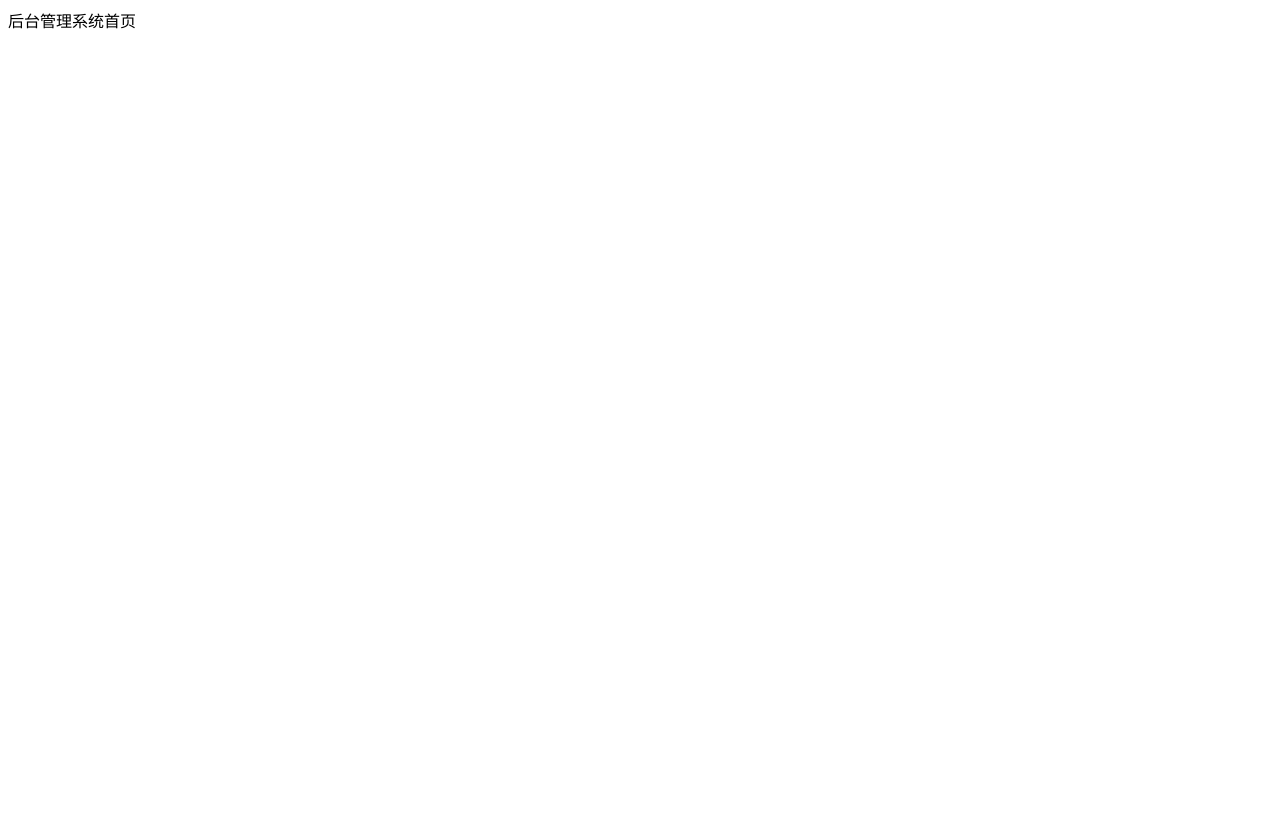
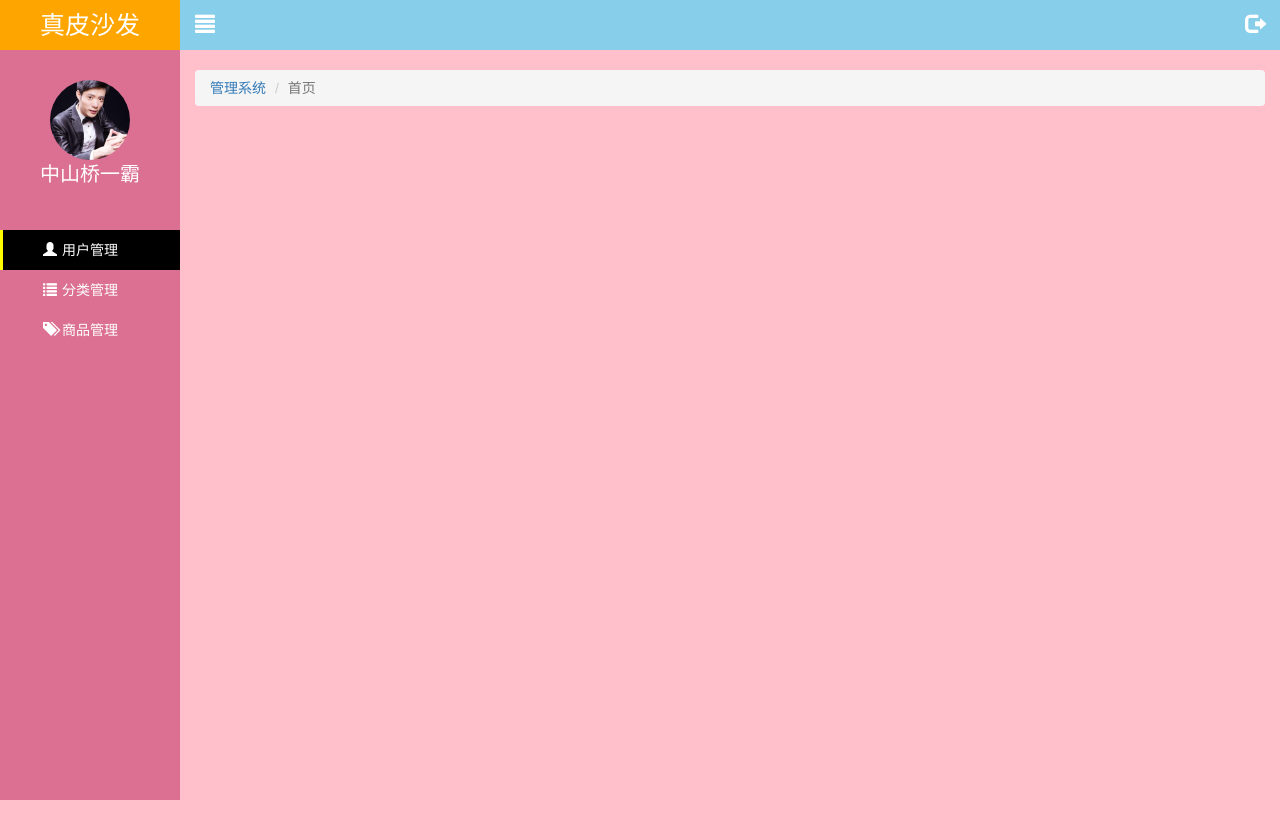
Before and after one commit to ww997651877/letao, a website: page public/back2/index.html in a window 1280 px wide. Before the commit the page ends 800 px from the top, so only its background shows below. Drawn offline with Linux system fonts and the light colour scheme.

Commit message:
back2全局公共样式完成

```diff
--- a/public/back2/css/common.css
+++ b/public/back2/css/common.css
@@ -1,3 +1,16 @@
+a:link,
+a:visited,
+a:hover,
+a:active {
+  text-decoration: none;
+}
+ul {
+  list-style: none;
+  padding: 0;
+  margin: 0;
+}
+
+
 .body_bg {
   background-color: palevioletred;
 }
@@ -10,3 +23,92 @@
 .mt_150 {
   margin-top: 150px;
 }
+.mt_20 {
+  margin-top: 20px;
+}
+
+.lt_aside {
+  position: fixed;
+  width: 180px;
+  height: 100%;
+  left: 0;
+  top: 0;
+  background-color: palevioletred;
+  z-index: 999;
+}
+.lt_aside .brand {
+  width: 180px;
+  height: 50px;
+  line-height: 50px;
+  text-align: center;
+  font-size: 25px;
+  background-color: orange;
+}
+.lt_aside .brand a {
+  color: #fff;
+}
+.lt_aside .user {
+  padding-top: 30px;
+  height: 180px;
+}
+.lt_aside .user img {
+  width: 80px;
+  height: 80px;
+  border-radius: 50%;
+  display: block;
+  margin: 0 auto;
+}
+.lt_aside .user p {
+  color: #fff;
+  font-size: 20px;
+  height: 40px;
+  list-style: 40px;
+  text-align: center;
+}
+
+.lt_aside .nav li a {
+  display: block;
+  height: 40px;
+  line-height: 40px;
+  color: #fff;
+  padding-left: 40px;
+  border-left: 3px solid transparent;
+}
+.lt_aside .nav li a.current {
+  background-color: #000;
+  border-left: 3px solid yellow;
+}
+.lt_aside .nav li a i {
+  margin-right: 5px;
+}
+.lt_aside .nav li .child {
+  display: none;
+}
+.lt_aside .nav li .child a {
+  padding-left: 60px;
+}
+
+.lt_main {
+  height: 1000px;
+  background-color: pink;
+  padding-left: 180px;
+  padding-top: 50px;
+}
+.lt_topbar {
+  position: fixed;
+  left: 0;
+  top: 0;
+  width: 100%;
+  height: 50px;
+  background-color: skyblue;
+  padding-left: 180px;
+}
+.lt_topbar .icon_left,
+.lt_topbar .icon_right {
+  width: 50px;
+  height: 50px;
+  line-height: 50px;
+  text-align: center;
+  color: #fff;
+  font-size: 20px;
+}
--- a/public/back2/index.html
+++ b/public/back2/index.html
@@ -5,8 +5,54 @@
   <meta name="viewport" content="width=device-width, initial-scale=1.0">
   <meta http-equiv="X-UA-Compatible" content="ie=edge">
   <title>乐淘首页</title>
+  <link rel="stylesheet" href="./lib/bootstrap/css/bootstrap.css">
+  <link rel="stylesheet" href="./lib/bootstrap-validator/css/bootstrapValidator.min.css">
+  <link rel="stylesheet" href="./lib/nprogress/nprogress.css">
+  <link rel="stylesheet" href="./css/common.css">
 </head>
 <body>
-  后台管理系统首页
+  <!-- 左侧的侧边栏 -->
+  <div class="lt_aside">
+    <!-- 标题 -->
+    <div class="brand">
+      <a href="#">真皮沙发</a>
+    </div>
+    <!-- 用户头像 -->
+    <div class="user">
+      <img src="./images/1234.jpg" alt="">
+      <p>中山桥一霸</p>
+    </div>
+    <!-- 导航 -->
+    <div class="nav">
+      <ul>
+        <li><a class="current" href="user.html"><i class="glyphicon glyphicon-user"></i><span>用户管理</span></a></li>
+        <li>
+          <a href="javascript:;" class="category"><i class="glyphicon glyphicon-list"></i><span>分类管理</span></a>
+          <div class="child">
+            <a href="first.html">一级分类</a>
+            <a href="second.html">二级分类</a>
+          </div>
+        </li>
+        <li><a href="product.html"><i class="glyphicon glyphicon-tags"></i><span>商品管理</span></a></li>
+      </ul>
+    </div>
+  </div>
+
+  <!-- 右侧主体部分 -->
+  <div class="lt_main">
+    <!-- 顶部的bar -->
+    <div class="lt_topbar">
+        <a href="javascript:;" class="icon_left pull-left"><i class="glyphicon glyphicon-align-justify"></i></a>
+        <a href="javascript:;" class="icon_right pull-right"><i class="glyphicon glyphicon-log-out"></i></a>
+    </div>
+
+    <div class="container-fluid">
+          <!-- 链接导航 -->
+      <ol class="breadcrumb mt_20">
+        <li><a href="index.html">管理系统</a></li>
+        <li class="active">首页</li>
+      </ol>
+    </div>
+  </div>
 </body>
 </html>
```
Also changed, not shown: public/back2/images/1234.jpg (added).
